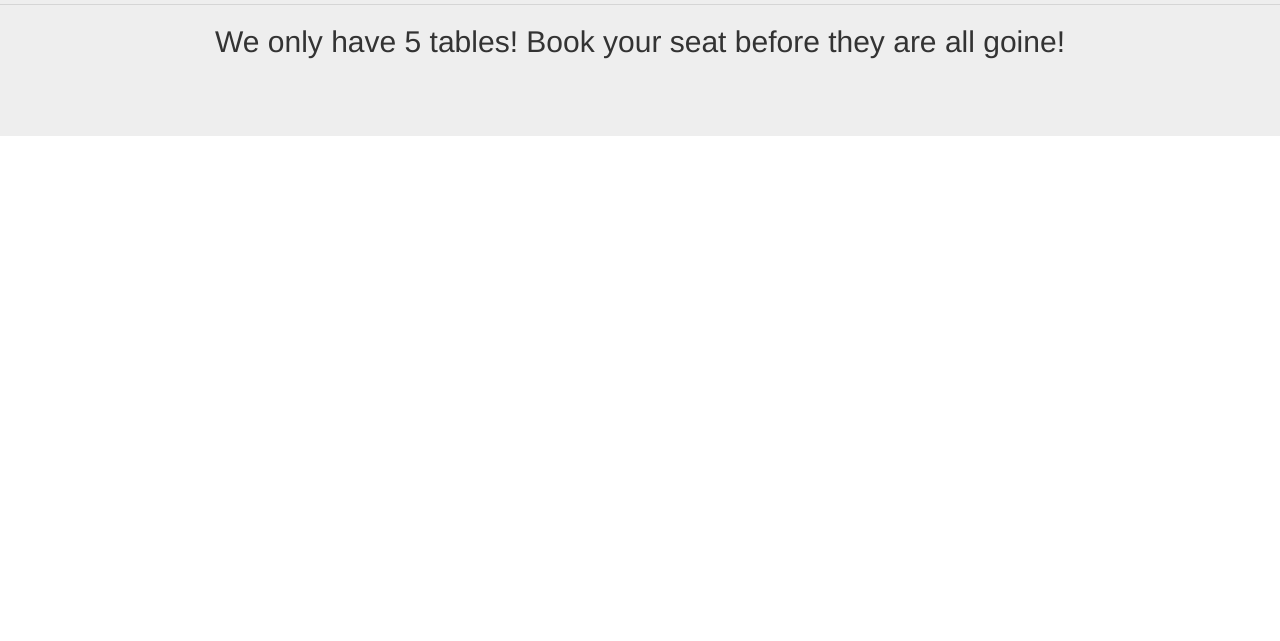
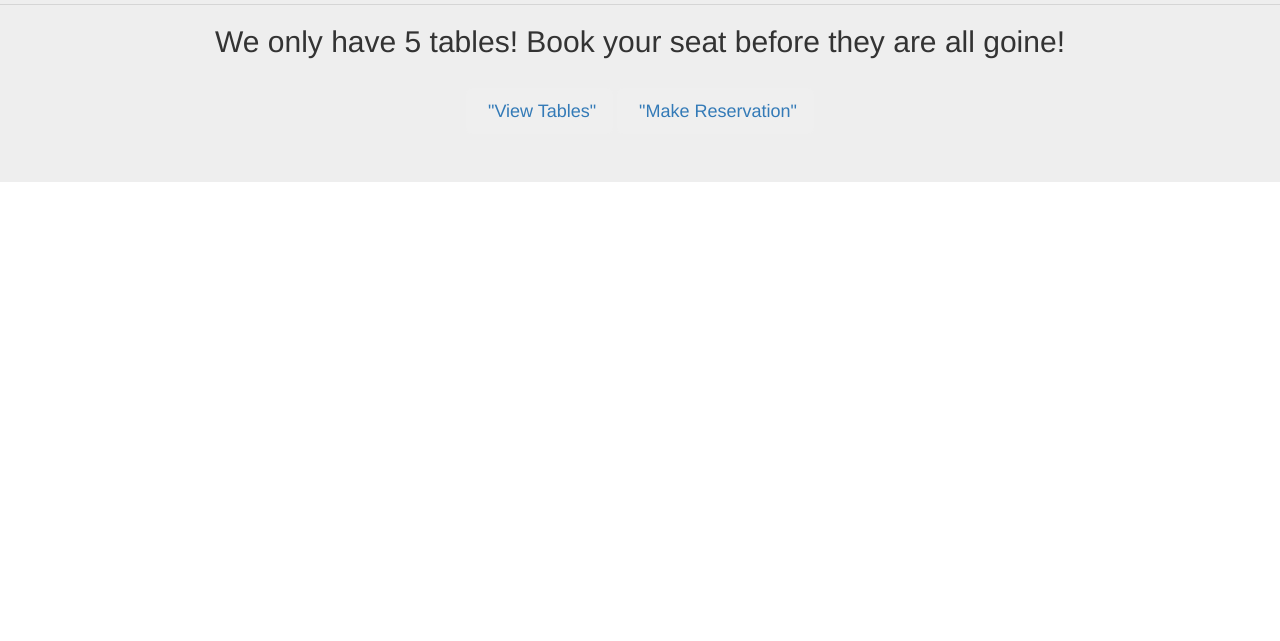
Before and after one commit to vhernandez12/hot-restraunt, a plain HTML site: page home.html in a window 1280 px wide. Shown: the part 159-800 px from the top of the page. Drawn offline with nearby package versions, Linux system fonts and the light colour scheme.

Commit message:
buttons added

```diff
--- a/home.html
+++ b/home.html
@@ -23,6 +23,24 @@
             <hr>
             <h2 class="text-center"> We only have 5 tables! Book your seat before they are all goine!</h2>
             <br>
+            <div class="text-center">
+                <a href="/tables">
+                    <button type="button" id="tablesBtn" class="btn btn-lg btn pirmary">
+                        <span class="glyphicon glyphicon-list-atl">
+
+                        </span>
+                        "View Tables"
+                    </button>
+                    <button type="button" id="reservationBtn" class="btn btn-lg btn pirmary">
+                        <span class="glyphicon glyphicon-list-atl">
+
+                        </span>
+                        "Make Reservation"
+                    </button>
+
+                </a>
+            </div>
+
         </div>
     </div>
 </body>
```
